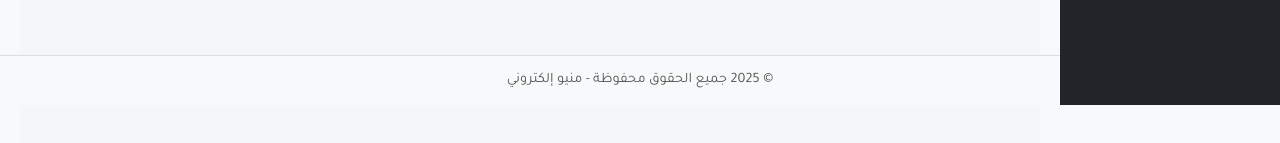
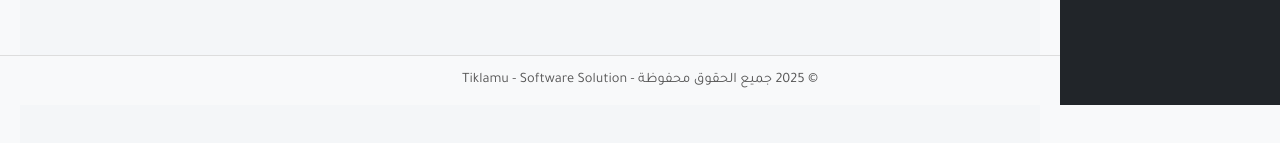
Before and after one commit to alhagree/menu-agent, a Vue app: page /client in a window 1280 px wide. Shown: the part 695-838 px from the top of the page. Built offline with nearby package versions, Linux system fonts and the light colour scheme; no server answers; sample sign-in values are in the browser's storage.

Commit message:
fix : Agent login fixed

```diff
--- a/src/components/ClientFooter.vue
+++ b/src/components/ClientFooter.vue
@@ -1,6 +1,6 @@
 <template>
   <footer>
-    <div>© 2025 جميع الحقوق محفوظة - منيو إلكتروني</div>
+    <div>© 2025 جميع الحقوق محفوظة - Tiklamu - Software Solution</div>
   </footer>
 </template>
 
```
